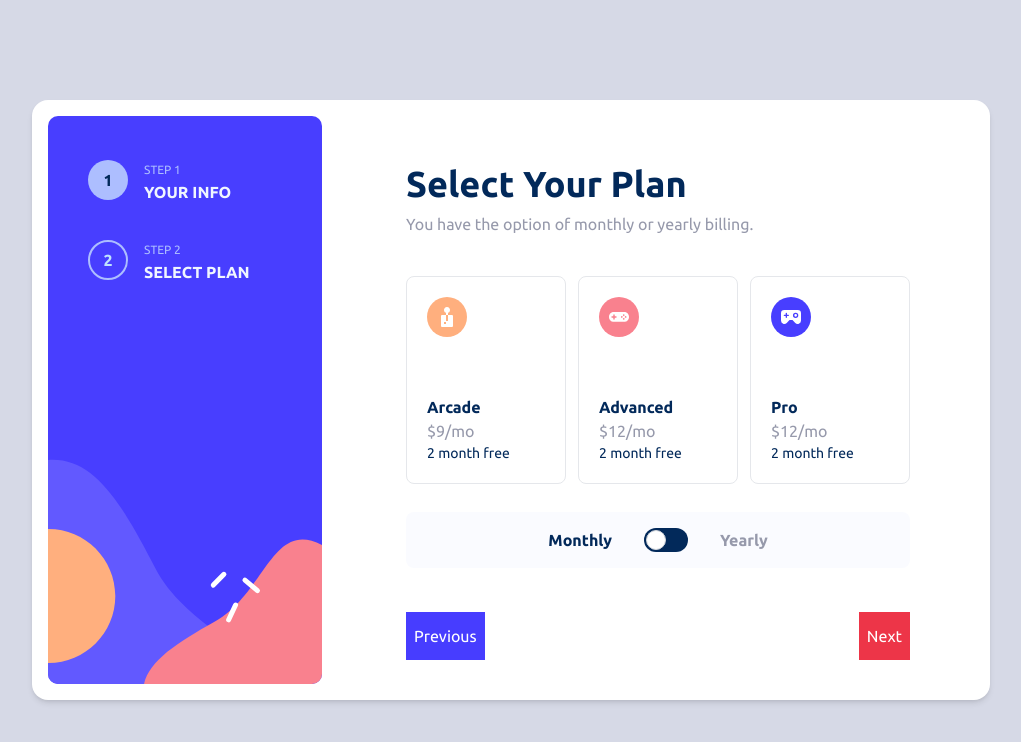
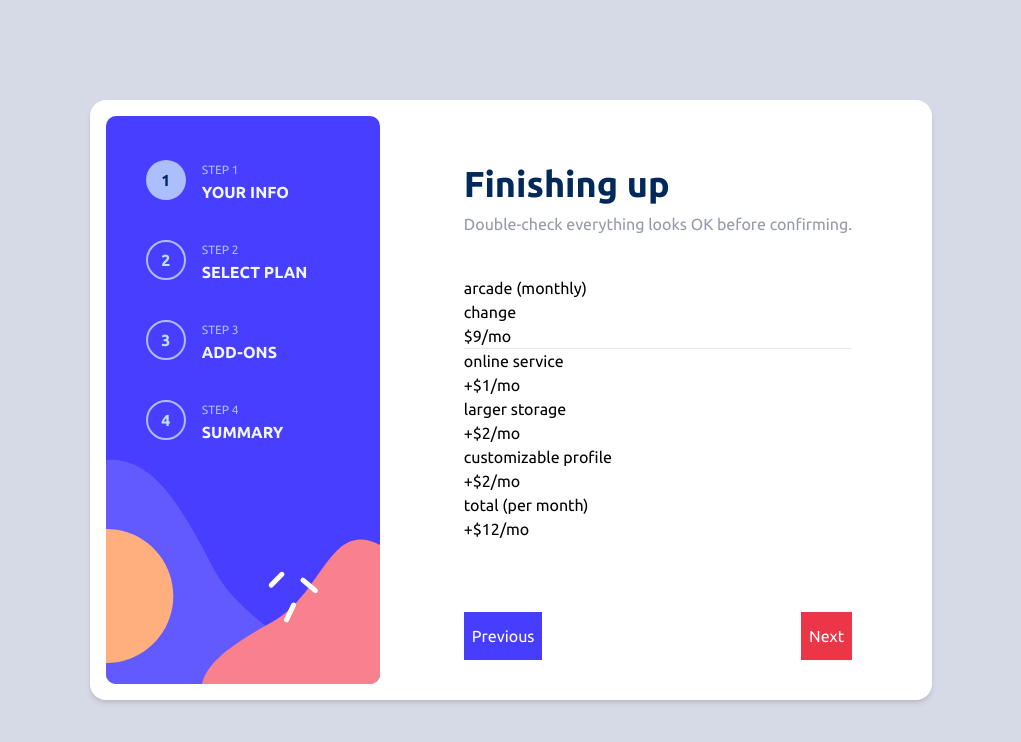
Before and after one commit to Mohamed-Boutarbouch/multi-step-form, a React (Vite) app: page / in a window 1280 px wide. Shown: the top 742 px of the page, without its empty margins (129-1150 px from the left). Built offline with nearby package versions, Linux system fonts and the light colour scheme.

Commit message:
AddOns section layout done

```diff
--- /dev/null
+++ b/src/components/AddOns.tsx
@@ -0,0 +1,105 @@
+import checkmarkIcon from '../assets/icon-checkmark.svg';
+
+const AddOns = () => {
+  return (
+    <fieldset>
+      <legend className="mb-2 text-xl font-bold text-primary-marine-blue md:text-4xl">
+        Pick your add-ons
+      </legend>
+      <p className="mb-3 text-neutral-cool-gray md:mb-10">
+        Add-ons help enhance your gaming experience.
+      </p>
+      <ul className="flex flex-col gap-4">
+        <li>
+          <input
+            type="checkbox"
+            id="online-service"
+            name="online-service"
+            value="online-service"
+            className="peer hidden"
+          />
+          <label
+            htmlFor="online-service"
+            className="flex w-full cursor-pointer items-center justify-between rounded-lg border border-neutral-light-gray bg-white px-5 py-4 hover:border-primary-purplish-blue peer-checked:border-primary-purplish-blue peer-checked:bg-neutral-magnolia"
+          >
+            <div className="flex items-center justify-between gap-5">
+              {/* Checkbox */}
+              <button
+                type="button"
+                className="align-text-center pointer-events-none h-6 w-6 rounded-md border border-neutral-light-gray bg-primary-purplish-blue pl-[5px]"
+              >
+                <img src={checkmarkIcon} alt="checkmark icon" className="select-none" />
+              </button>
+              {/* Checkbox */}
+              <div>
+                <p className="font-bold text-primary-marine-blue">Online services</p>
+                <p className="text-sm text-neutral-cool-gray">Access to multiplayer games</p>
+              </div>
+            </div>
+            <p className="text-primary-purplish-blue">+$1/mo</p>
+          </label>
+        </li>
+        <li>
+          <input
+            type="checkbox"
+            id="larger-storage"
+            name="larger-storage"
+            value="larger-storage"
+            className="peer hidden"
+          />
+          <label
+            htmlFor="larger-storage"
+            className="flex w-full cursor-pointer items-center justify-between rounded-lg border border-neutral-light-gray bg-white px-5 py-4 hover:border-primary-purplish-blue peer-checked:border-primary-purplish-blue peer-checked:bg-neutral-magnolia"
+          >
+            <div className="flex items-center justify-between gap-5">
+              {/* Checkbox */}
+              <button
+                type="button"
+                className="align-text-center pointer-events-none h-6 w-6 rounded-md border border-neutral-light-gray bg-primary-purplish-blue pl-[5px]"
+              >
+                <img src={checkmarkIcon} alt="checkmark icon" className="select-none" />
+              </button>
+              {/* Checkbox */}
+              <div>
+                <p className="font-bold text-primary-marine-blue">Large storage</p>
+                <p className="text-sm text-neutral-cool-gray">Extra 1TB of cloud save</p>
+              </div>
+            </div>
+            <p className="text-primary-purplish-blue">+$2/mo</p>
+          </label>
+        </li>
+        <li>
+          <input
+            type="checkbox"
+            id="customizable-profile"
+            name="customizable-profile"
+            value="customizable-profile"
+            className="peer hidden"
+          />
+          <label
+            htmlFor="customizable-profile"
+            className="flex w-full cursor-pointer items-center justify-between rounded-lg border border-neutral-light-gray bg-white px-5 py-4 hover:border-primary-purplish-blue peer-checked:border-primary-purplish-blue peer-checked:bg-neutral-magnolia"
+          >
+            <div className="flex items-center justify-between gap-5">
+              {/* Checkbox */}
+              <button
+                type="button"
+                className="align-text-center pointer-events-none h-6 w-6 rounded-md border border-neutral-light-gray pl-[5px]"
+              >
+                {/* <img src={checkmarkIcon} alt="checkmark icon" className="select-none" /> */}
+              </button>
+              {/* Checkbox */}
+              <div>
+                <p className="font-bold text-primary-marine-blue">Customizable profile</p>
+                <p className="text-sm text-neutral-cool-gray">Custom theme on your profile</p>
+              </div>
+            </div>
+            <p className="text-primary-purplish-blue">+$2/mo</p>
+          </label>
+        </li>
+      </ul>
+    </fieldset>
+  );
+};
+
+export default AddOns;
--- a/src/components/FormWrapper.tsx
+++ b/src/components/FormWrapper.tsx
@@ -1,13 +1,17 @@
 import ActionButtons from './ActionButtons';
+import AddOns from './AddOns';
 import PersonalInfo from './PersonalInfo';
 import PlanSelection from './PlanSelection';
+import Summary from './Summary';
 
 const FormWrapper = () => {
   return (
     <section className="mx-4 flex min-w-[442px] flex-col justify-between px-4 pt-8 pb-6 md:p-12 md:pb-6">
       <form className="">
         {/* <PersonalInfo /> */}
-        <PlanSelection />
+        {/* <PlanSelection /> */}
+        {/* <AddOns /> */}
+        <Summary />
       </form>
       <ActionButtons />
     </section>
--- a/src/components/PersonalInfo.tsx
+++ b/src/components/PersonalInfo.tsx
@@ -1,8 +1,8 @@
 const PersonalInfo = () => {
   return (
     <fieldset>
-      <legend className="mb-2 text-xl font-bold capitalize text-primary-marine-blue md:text-4xl">
-        personal info
+      <legend className="mb-2 text-xl font-bold text-primary-marine-blue md:text-4xl">
+        Personal Info
       </legend>
       <p className="mb-3 text-neutral-cool-gray md:mb-10">
         Please provide your name, email address, and phone number.
--- a/src/components/PlanSelection.tsx
+++ b/src/components/PlanSelection.tsx
@@ -5,8 +5,8 @@ import proIcon from '../assets/icon-pro.svg';
 const PlanSelection = () => {
   return (
     <fieldset>
-      <legend className="mb-2 text-xl font-bold capitalize text-primary-marine-blue md:text-4xl">
-        select your plan
+      <legend className="mb-2 text-xl font-bold text-primary-marine-blue md:text-4xl">
+        Select Your Plan
       </legend>
       <p className="mb-3 text-neutral-cool-gray md:mb-10">
         You have the option of monthly or yearly billing.
@@ -16,7 +16,7 @@ const PlanSelection = () => {
           <input type="radio" id="arcade" name="billing" value="arcade" className="peer hidden" />
           <label
             htmlFor="arcade"
-            className="flex w-full cursor-pointer justify-start rounded-lg border border-gray-200 bg-white p-5 text-gray-500 hover:border-primary-purplish-blue peer-checked:border-primary-purplish-blue peer-checked:bg-neutral-magnolia md:h-52 md:w-40"
+            className="flex w-full cursor-pointer justify-start rounded-lg border border-neutral-light-gray bg-white p-5 hover:border-primary-purplish-blue peer-checked:border-primary-purplish-blue peer-checked:bg-neutral-magnolia md:h-52 md:w-36"
           >
             <div className="flex items-start gap-4 md:flex-col md:justify-between">
               <img src={arcadeIcon} alt="arcade icon" />
@@ -38,7 +38,7 @@ const PlanSelection = () => {
           />
           <label
             htmlFor="advanced"
-            className="flex w-full cursor-pointer justify-start rounded-lg border border-gray-200 bg-white p-5 text-gray-500 hover:border-primary-purplish-blue peer-checked:border-primary-purplish-blue peer-checked:bg-neutral-magnolia md:h-52 md:w-40"
+            className="flex w-full cursor-pointer justify-start rounded-lg border border-neutral-light-gray bg-white p-5 hover:border-primary-purplish-blue peer-checked:border-primary-purplish-blue peer-checked:bg-neutral-magnolia md:h-52 md:w-36"
           >
             <div className="flex items-start gap-4 md:flex-col md:justify-between">
               <img src={advancedIcon} alt="advanced icon" />
@@ -54,7 +54,7 @@ const PlanSelection = () => {
           <input type="radio" id="pro" name="billing" value="pro" className="peer hidden" />
           <label
             htmlFor="pro"
-            className="flex w-full cursor-pointer justify-start rounded-lg border border-gray-200 bg-white p-5 text-gray-500 hover:border-primary-purplish-blue peer-checked:border-primary-purplish-blue peer-checked:bg-neutral-magnolia md:h-52 md:w-40"
+            className="flex w-full cursor-pointer justify-start rounded-lg border border-neutral-light-gray bg-white p-5 hover:border-primary-purplish-blue peer-checked:border-primary-purplish-blue peer-checked:bg-neutral-magnolia md:h-52 md:w-36"
           >
             <div className="flex items-start gap-4 md:flex-col md:justify-between">
               <img src={proIcon} alt="pro icon" />
--- a/src/components/Sidebar.tsx
+++ b/src/components/Sidebar.tsx
@@ -21,6 +21,25 @@ const Sidebar = () => {
             <h3 className="font-semibold uppercase text-neutral-magnolia">select plan</h3>
           </div>
         </div>
+        <div className="md:flex md:items-center md:gap-4">
+          <span className="flex h-10 w-10 items-center justify-center rounded-full border-2 border-primary-pastel-blue bg-transparent">
+            <p className="font-semibold text-primary-light-blue">3</p>
+          </span>
+          <div className="hidden md:block">
+            <small className="text-xs uppercase text-primary-pastel-blue">step 3</small>
+            <h3 className="font-semibold uppercase text-neutral-magnolia">add-ons</h3>
+          </div>
+        </div>
+
+        <div className="md:flex md:items-center md:gap-4">
+          <span className="flex h-10 w-10 items-center justify-center rounded-full border-2 border-primary-pastel-blue bg-transparent">
+            <p className="font-semibold text-primary-light-blue">4</p>
+          </span>
+          <div className="hidden md:block">
+            <small className="text-xs uppercase text-primary-pastel-blue">step 4</small>
+            <h3 className="font-semibold uppercase text-neutral-magnolia">summary</h3>
+          </div>
+        </div>
       </div>
     </aside>
   );
--- /dev/null
+++ b/src/components/Summary.tsx
@@ -0,0 +1,40 @@
+const Summary = () => {
+  return (
+    <fieldset>
+      <legend className="mb-2 text-xl font-bold text-primary-marine-blue md:text-4xl">
+        Finishing up
+      </legend>
+      <p className="mb-3 text-neutral-cool-gray md:mb-10">
+        Double-check everything looks OK before confirming.
+      </p>
+
+      <div className="flex flex-col">
+        <div>
+          <p>arcade (monthly)</p>
+          <a href="/">change</a>
+          <p>$9/mo</p>
+        </div>
+        <hr />
+        <div>
+          <p>online service</p>
+          <p>+$1/mo</p>
+        </div>
+        <div>
+          <p>larger storage</p>
+          <p>+$2/mo</p>
+        </div>
+        <div>
+          <p>customizable profile</p>
+          <p>+$2/mo</p>
+        </div>
+      </div>
+
+      <div>
+        <p>total (per month)</p>
+        <p>+$12/mo</p>
+      </div>
+    </fieldset>
+  );
+};
+
+export default Summary;
```
